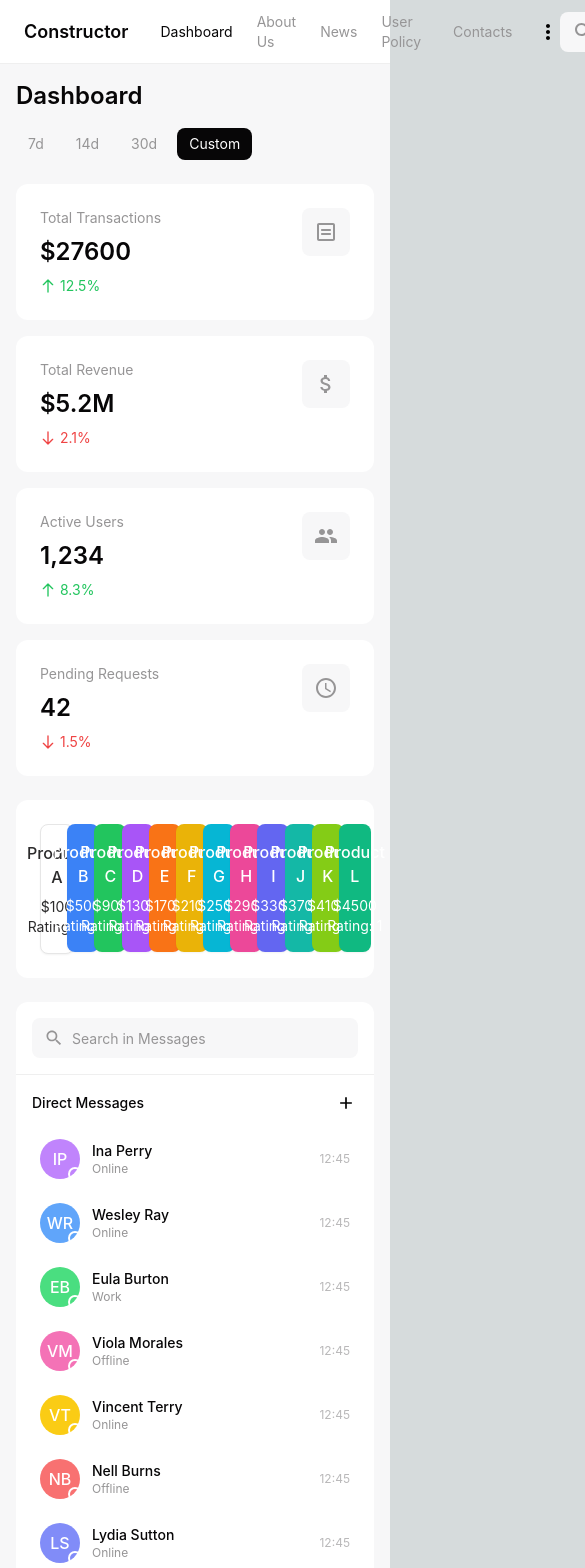
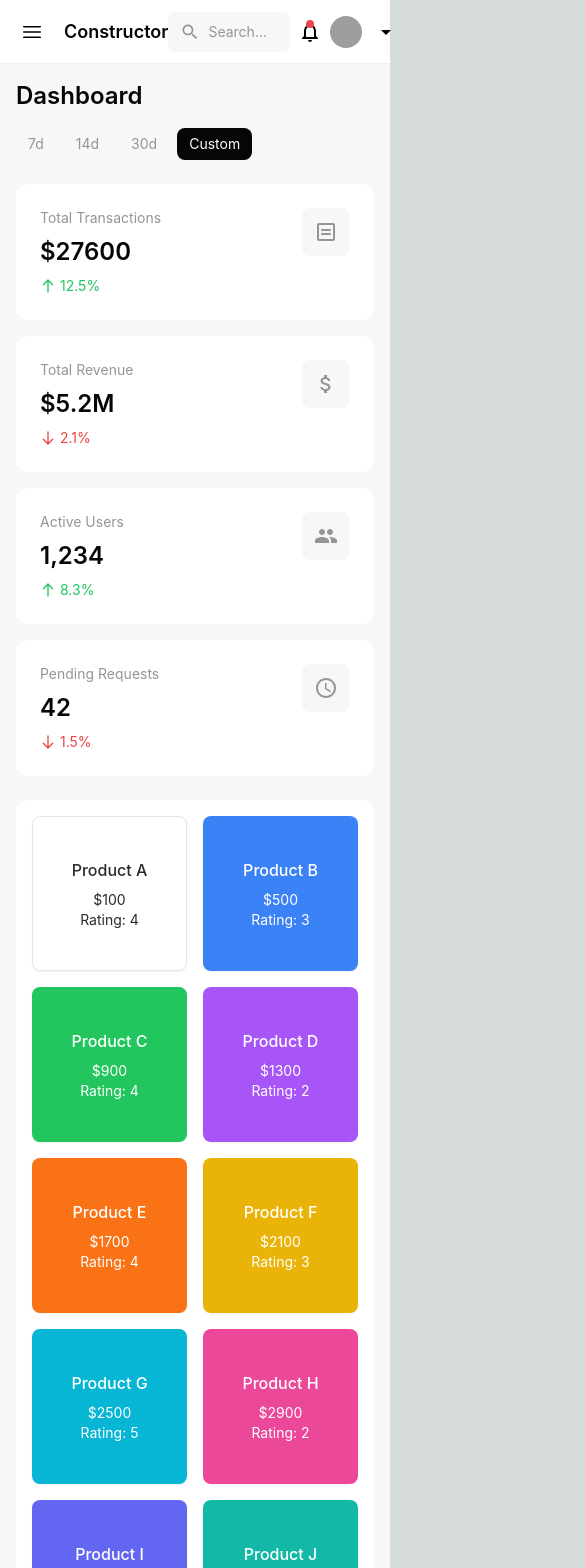
Before and after one commit to BNV1990/cursor-project-1, a Next.js app: page / in a window 390 px wide. Shown: the top 1568 px of the page, 585 px wide, since content can reach past the window. Built offline with nearby package versions, Linux system fonts and the light colour scheme; grey boxes are pictures that could not be loaded.

Commit message:
Commit changes

```diff
--- a/src/app/components/Chart.tsx
+++ b/src/app/components/Chart.tsx
@@ -22,8 +22,10 @@ const data = [
 
 export default function Chart() {
   return (
-    <div className="bg-white rounded-xl p-6">
-      <div className="flex items-center justify-between mb-6">
+    <div className="bg-white rounded-xl p-4 sm:p-6">
+      {/* Header Section */}
+      <div className="flex flex-col sm:flex-row items-start sm:items-center justify-between gap-4 mb-6">
+        {/* Title and Description */}
         <div>
           <h3 className="text-lg font-semibold text-gray-900">
             Revenue Overview
@@ -41,6 +43,7 @@ export default function Chart() {
           </div>
         </div>
       </div>
+      {/* Chart Container */}
 
       <div className="h-[250px] sm:h-[300px]">
         <ResponsiveContainer width="100%" height="100%">
--- a/src/app/components/Header.tsx
+++ b/src/app/components/Header.tsx
@@ -2,11 +2,18 @@
 
 export default function Header() {
   return (
-    <header className="h-16 bg-white border-b border-gray-100 flex items-center justify-between px-6">
+    <header className="h-16 bg-white border-b border-gray-100 flex items-center justify-between px-4 md:px-6">
       {/* Left side */}
-      <div className="flex items-center gap-8">
+      <div className="flex items-center gap-4 md:gap-8">
+        {/* Hamburger Menu (visible on small screens) */}
+        <button className="md:hidden w-8 h-8 flex items-center justify-center rounded-lg hover:bg-gray-50">
+          <svg xmlns="http://www.w3.org/2000/svg" fill="none" viewBox="0 0 24 24" strokeWidth={1.5} stroke="currentColor" className="w-6 h-6">
+            <path strokeLinecap="round" strokeLinejoin="round" d="M3.75 6.75h16.5M3.75 12h16.5m-16.5 5.25h16.5" />
+          </svg>
+        </button>
         <h1 className="text-lg font-semibold text-gray-900">Constructor</h1>
-        <nav className="flex items-center gap-6">
+        {/* Desktop Navigation (hidden on small screens) */}
+        <nav className="hidden md:flex items-center gap-6">
           <a href="#" className="text-sm text-gray-900 hover:text-primary">
             Dashboard
           </a>
@@ -22,6 +29,7 @@ export default function Header() {
           <a href="#" className="text-sm text-gray-500 hover:text-primary">
             Contacts
           </a>
+          {/* More options button */}
           <button className="w-8 h-8 flex items-center justify-center rounded-lg hover:bg-gray-50">
             <svg width="24" height="24" viewBox="0 0 24 24" fill="none">
               <path
@@ -34,16 +42,16 @@ export default function Header() {
       </div>
 
       {/* Right side */}
-      <div className="flex items-center gap-3">
+      <div className="flex items-center gap-2 md:gap-3">
         {/* Search */}
         <div className="relative">
           <input
             type="text"
-            placeholder="Search Transactions and Documents"
-            className="w-[280px] h-10 pl-10 pr-4 bg-gray-50 rounded-lg text-sm text-gray-900 placeholder-gray-500 focus:outline-none focus:ring-2 focus:ring-primary"
+            placeholder="Search..."
+            className="w-full md:w-[280px] h-10 pl-10 pr-4 bg-gray-50 rounded-lg text-sm text-gray-900 placeholder-gray-500 focus:outline-none focus:ring-2 focus:ring-primary"
           />
           <svg
-            className="absolute left-3 top-1/2 -translate-y-1/2 text-gray-500"
+            className="absolute left-3 top-1/2 -translate-y-1/2 text-gray-500 w-5 h-5 md:w-6 md:h-6"
             width="24"
             height="24"
             viewBox="0 0 24 24"
@@ -72,14 +80,16 @@ export default function Header() {
           <img
             src="https://images.unsplash.com/photo-1472099645785-5658abf4ff4e?ixlib=rb-1.2.1&ixid=eyJhcHBfaWQiOjEyMDd9&auto=format&fit=facearea&facepad=2&w=256&h=256&q=80"
             alt="User"
-            className="w-10 h-10 rounded-full object-cover"
+            className="w-8 h-8 md:w-10 md:h-10 rounded-full object-cover"
           />
-          <div className="flex flex-col">
+          {/* User info text (hidden on small screens) */}
+          <div className="hidden md:flex flex-col">
             <span className="text-sm font-medium text-gray-900">
               Clayton Santos
             </span>
             <span className="text-xs text-gray-500">clayton@construct.com</span>
           </div>
+          {/* Dropdown button */}
           <button className="w-8 h-8 flex items-center justify-center rounded-lg hover:bg-gray-50">
             <svg width="24" height="24" viewBox="0 0 24 24" fill="none">
               <path d="M7 10L12 15L17 10H7Z" fill="currentColor" />
--- a/src/app/components/Products.tsx
+++ b/src/app/components/Products.tsx
@@ -58,8 +58,8 @@ export default function Products() {
   }, [filteredProducts, dispatch]);
 
   return (
-    <div className="bg-white rounded-xl p-6">
-      <div className="grid grid-cols-12 gap-4">
+    <div className="bg-white rounded-xl p-4 md:p-6">
+      <div className="grid grid-cols-2 sm:grid-cols-3 md:grid-cols-4 lg:grid-cols-6 xl:grid-cols-8 gap-4 lg:gap-6">
         {filteredProducts.map((product) => (
           <div
             key={product.id}
--- a/src/app/components/Projects.tsx
+++ b/src/app/components/Projects.tsx
@@ -109,10 +109,10 @@ export default function Projects() {
         {projects.map((project) => (
           <div
             key={project.id}
-            className="p-4 border border-gray-100 rounded-xl space-y-4"
+            className="p-3 sm:p-4 border border-gray-100 rounded-xl space-y-4"
           >
-            <div className="flex justify-between items-start">
-              <div className="flex items-center space-x-3">
+            <div className="flex justify-between items-start gap-2">
+              <div className="flex items-center space-x-2 sm:space-x-3">
                 <div className="w-10 h-10 bg-red-100 rounded-xl flex items-center justify-center">
                   <Image
                     src={project.icon}
@@ -133,22 +133,23 @@ export default function Projects() {
               />
             </div>
 
-            <div className="grid grid-cols-2 gap-4">
+            {/* Project Details Grid */}
+            <div className="grid grid-cols-1 md:grid-cols-2 gap-3 md:gap-4 text-sm">
               <div className="flex items-center space-x-2 text-gray-600">
-                <span className="text-lg">≡</span>
-                <span>{project.stages} Stages</span>
+                <span className="text-lg shrink-0">≡</span>
+                <span className="truncate">{project.stages} Stages</span>
               </div>
               <div className="flex items-center space-x-2 text-gray-600">
-                <span className="text-lg">⏰</span>
-                <span>Deadline: {project.deadline}</span>
+                <span className="text-lg shrink-0">⏰</span>
+                <span className="truncate">Deadline: {project.deadline}</span>
               </div>
               <div className="flex items-center space-x-2 text-gray-600">
-                <span className="text-lg">💰</span>
-                <span>Income: $ {project.income}</span>
+                <span className="text-lg shrink-0">💰</span>
+                <span className="truncate">Income: $ {project.income}</span>
               </div>
               <div className="flex items-center space-x-2 text-gray-600">
-                <span className="text-lg">📋</span>
-                <span>{project.tasks} tasks</span>
+                <span className="text-lg shrink-0">📋</span>
+                <span className="truncate">{project.tasks} tasks</span>
               </div>
             </div>
 
--- a/src/app/components/Sidebar.tsx
+++ b/src/app/components/Sidebar.tsx
@@ -3,18 +3,10 @@
 export default function Sidebar() {
   return (
     <aside className="fixed left-0 top-0 h-screen w-[72px] bg-white border-r border-gray-100 flex flex-col">
-      {/* Logo */}
+      {/* Logo Placeholder */}
       <div className="h-16 flex items-center justify-center border-b border-gray-100">
-        <button className="w-10 h-10 flex items-center justify-center rounded-lg hover:bg-gray-50 text-gray-900">
-          <svg width="24" height="24" viewBox="0 0 24 24" fill="none">
-            <path
-              d="M4 6H20M4 12H20M4 18H20"
-              stroke="currentColor"
-              strokeWidth="2"
-              strokeLinecap="round"
-            />
-          </svg>
-        </button>
+        {/* Placeholder Icon (e.g., a simple square) */}
+        <div className="w-8 h-8 bg-gray-200 rounded"></div>
       </div>
 
       {/* Main Icons */}
```
